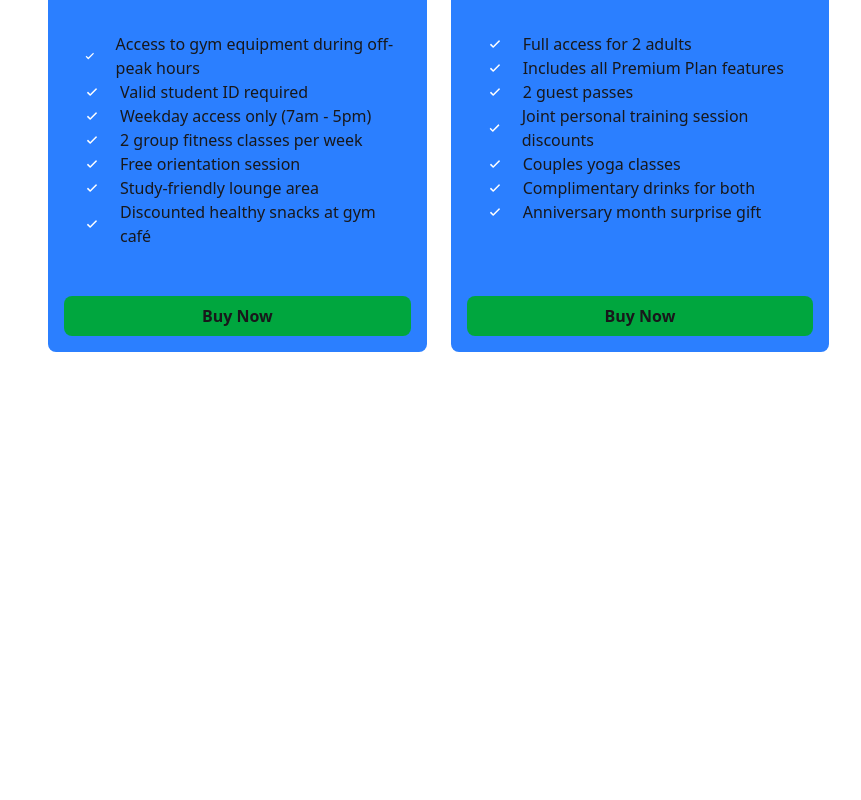
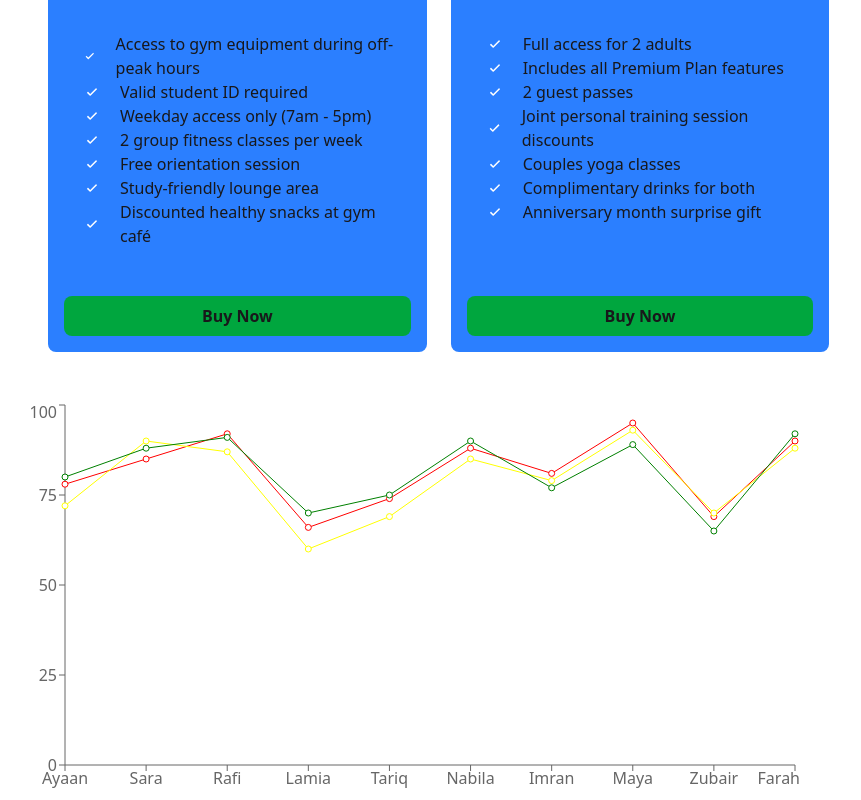
Before and after one commit to shafrinahamed097/price-option, a React (Vite) app: page / in a window 1280 px wide. Shown: the part 984-1784 px from the top of the page, without its empty margins (0-861 px from the left). Before the commit the page ends 1384 px from the top, so only its background shows below. Built offline with nearby package versions, Linux system fonts and the light colour scheme.

Commit message:
use rechart to draw any type of chart using react

```diff
--- a/package.json
+++ b/package.json
@@ -16,6 +16,7 @@
     "react": "^19.1.0",
     "react-dom": "^19.1.0",
     "react-icons": "^5.5.0",
+    "recharts": "^3.0.2",
     "tailwindcss": "^4.1.11"
   },
   "devDependencies": {
--- a/src/App.jsx
+++ b/src/App.jsx
@@ -5,6 +5,7 @@ import './App.css'
 import DaisyNav from './Components/DaisyNav/DaisyNav'
 import Navbar from './Components/NavBar/NavBar'
 import PriceOptions from './Components/PriceOptions/PriceOptions'
+import LinceChart from './Components/LineChart/LinceChart'
 
 function App() {
 
@@ -14,6 +15,7 @@ function App() {
    <Navbar />
    {/* <DaisyNav /> */}
    <PriceOptions />
+   <LinceChart />
 
 
    </>
--- /dev/null
+++ b/src/Components/LineChart/LinceChart.jsx
@@ -0,0 +1,34 @@
+import {LineChart as LChart, Line, XAxis, YAxis} from 'recharts';
+
+const LinceChart = () => {
+
+
+    const studentData = [
+      { name: "Ayaan", math: 78, physics: 72, chemistry: 80 },
+      { name: "Sara", math: 85, physics: 90, chemistry: 88 },
+      { name: "Rafi", math: 92, physics: 87, chemistry: 91 },
+      { name: "Lamia", math: 66, physics: 60, chemistry: 70 },
+      { name: "Tariq", math: 74, physics: 69, chemistry: 75 },
+      { name: "Nabila", math: 88, physics: 85, chemistry: 90 },
+      { name: "Imran", math: 81, physics: 79, chemistry: 77 },
+      { name: "Maya", math: 95, physics: 93, chemistry: 89 },
+      { name: "Zubair", math: 69, physics: 70, chemistry: 65 },
+      { name: "Farah", math: 90, physics: 88, chemistry: 92 }
+    ];
+  return (
+    <div>
+
+        <LChart width={800} height={400} data={studentData} >
+            <XAxis dataKey="name" />
+            <YAxis />
+            <Line dataKey="math" stroke='red' />
+            <Line dataKey="physics" stroke="yellow" />
+            <Line dataKey="chemistry" stroke="green" />
+        </LChart>
+
+
+    </div>
+  );
+};
+
+export default LinceChart;
```
Also changed, not shown: 1 other file (tests, documents, lock files or other folders).
